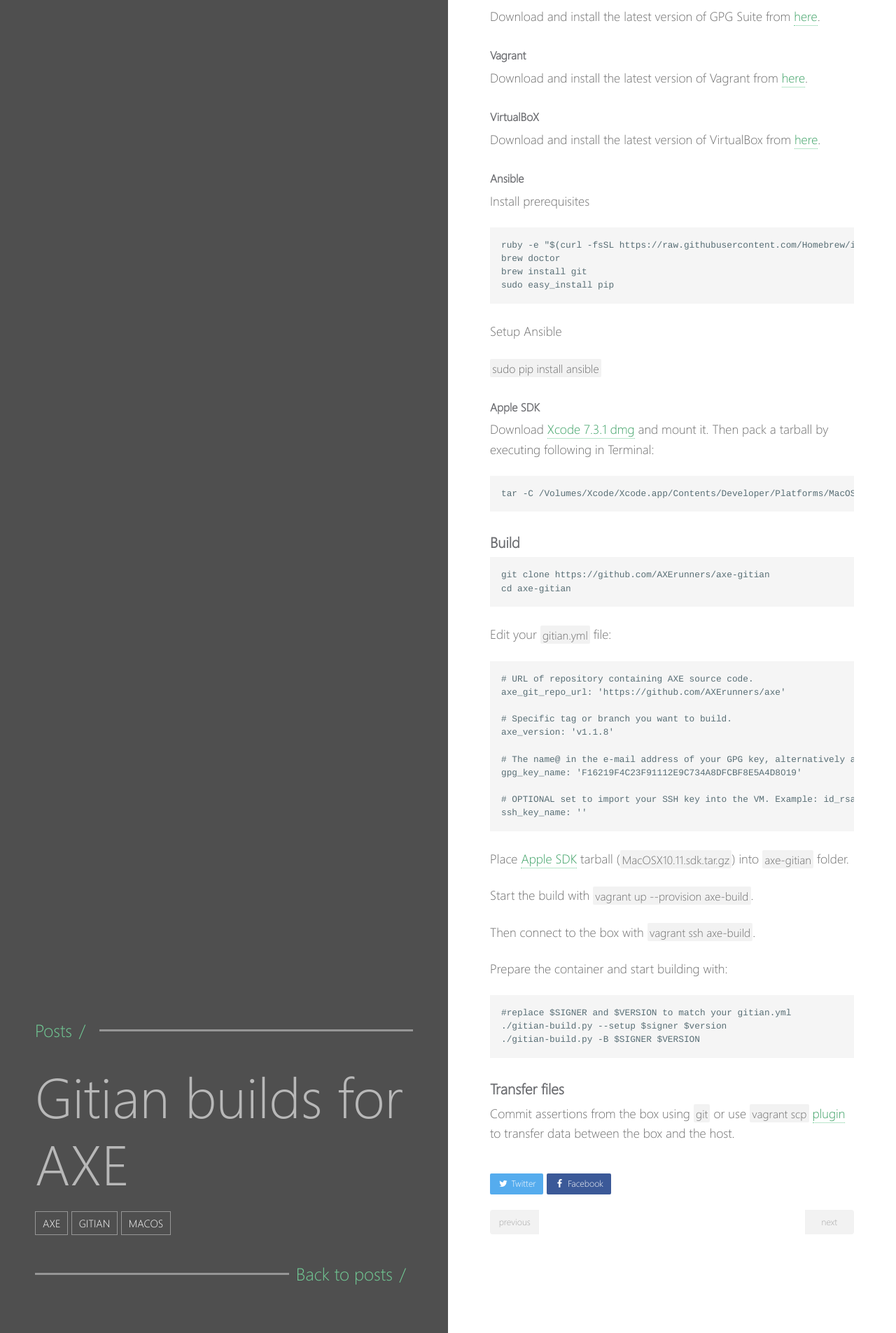
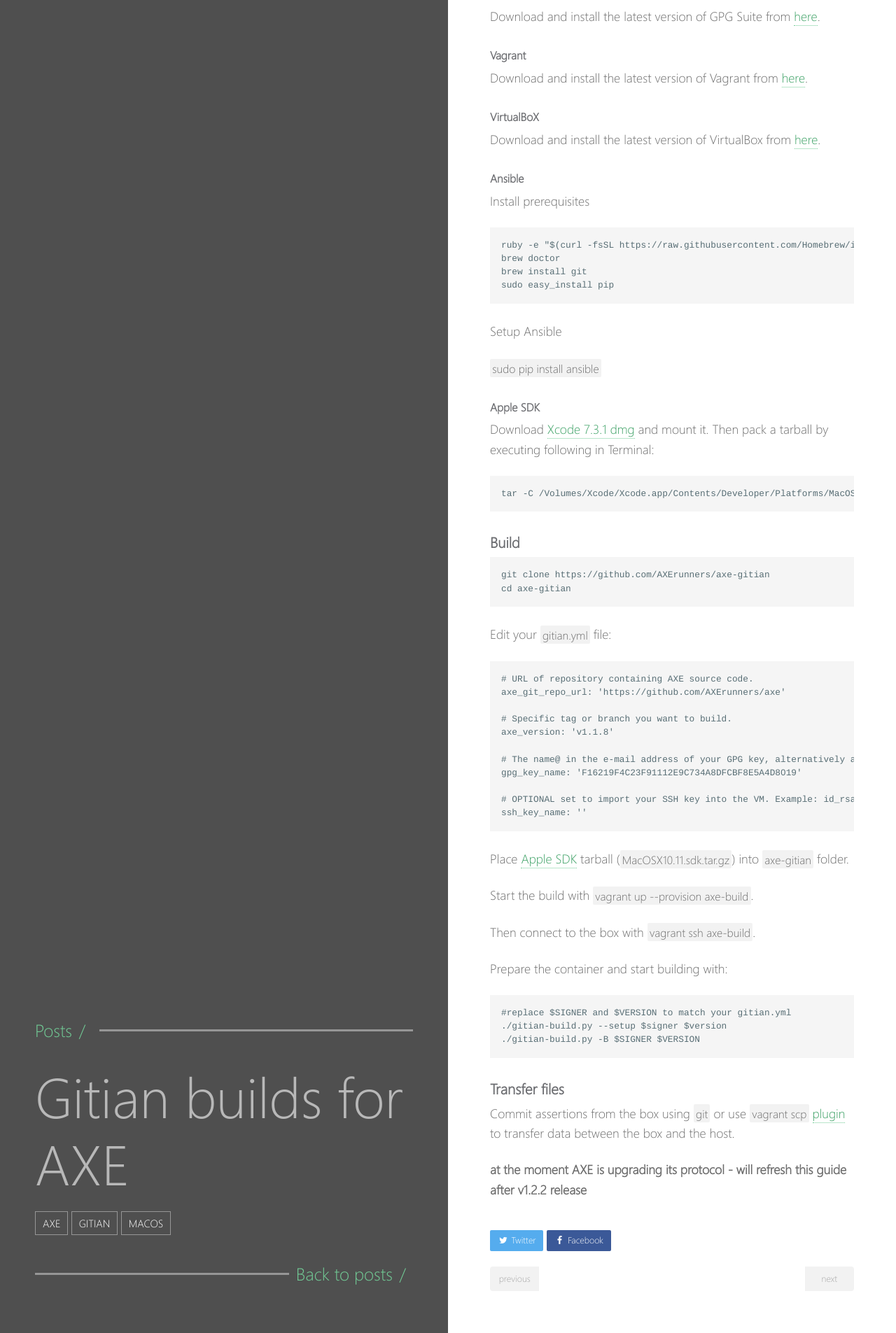
Before and after one commit to charlesrocket/charlesrocket.github.io, a Jekyll site: the page built from _posts/2018-10-15-axe-gitian.md, in a window 1280 px wide. Shown: the part 1021-2926 px from the top of the page at 70% size. Built offline with Jekyll 4.4.1, drawn with Linux system fonts in a browser that asks for light colours.

Commit message:
note axe network upgrade

```diff
--- a/_posts/2018-10-15-axe-gitian.md
+++ b/_posts/2018-10-15-axe-gitian.md
@@ -79,3 +79,5 @@ Prepare the container and start building with:
 ### Transfer files
 
 Commit assertions from the box using `git` or use `vagrant scp` [plugin](https://github.com/AXErunners/axe-gitian#copying-files) to transfer data between the box and the host.
+
+**at the moment AXE is upgrading its protocol - will refresh this guide after v1.2.2 release**
```
